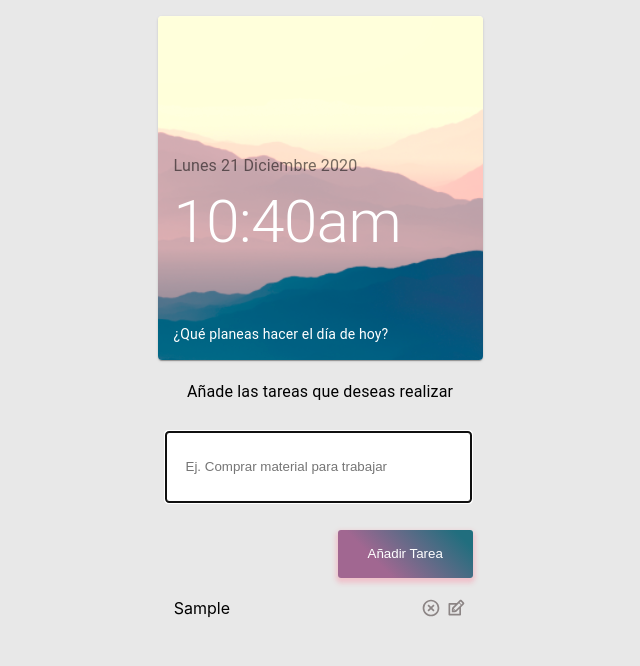
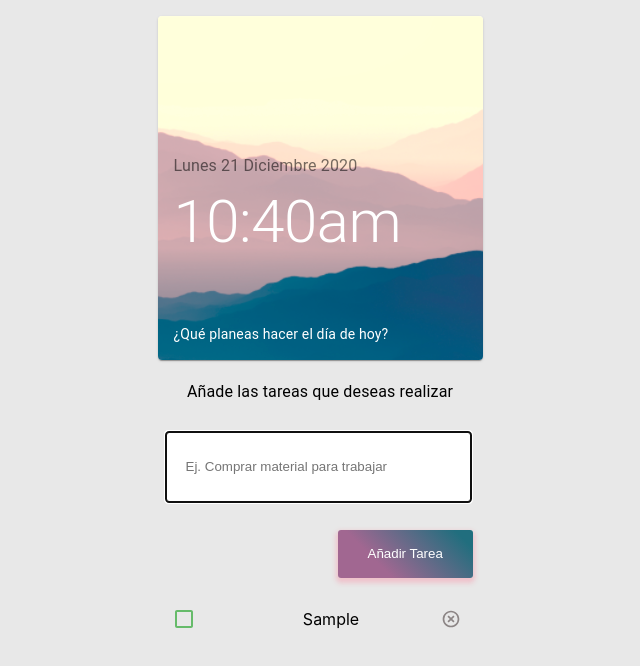
Before and after one commit to seha3/monoku, a React (Create React App) app: page / in a window 1280 px wide. Both pictures are taken after typing "Sample" into the empty fields and a click on the button "Añadir Tarea". Shown: the top 666 px of the page, without its empty margins (320-960 px from the left). Built offline with nearby package versions, Linux system fonts and the light colour scheme; no server answers.

Commit message:
clean code

```diff
--- /dev/null
+++ b/src/components/Task.js
@@ -0,0 +1,132 @@
+//extraer funcionalidad que compone a una tarea (hacer una tarea)
+// checkedbox, input(texto), borrar tarea, editar tarea
+import React, { useState } from 'react'
+import { makeStyles } from '@material-ui/core/styles';
+import FormControlLabel from '@material-ui/core/FormControlLabel';
+import { RiCloseCircleLine } from 'react-icons/ri'
+import { withStyles } from '@material-ui/core/styles';
+import Checkbox from '@material-ui/core/Checkbox';
+import { green } from '@material-ui/core/colors';
+import axios from 'axios';
+import Modal from '@material-ui/core/Modal';
+
+const useStyles = makeStyles({
+    modal: {
+        display: 'flex',
+        alignItems: 'center',
+        justifyContent: 'start',
+        flexWrap: 'wrap',
+        margin: 'auto',
+        marginTop: 30,
+        width: 305,
+        height: 350,
+        backgroundColor: 'white',
+      },
+      h2: {
+        display: 'flex',
+        marginBottom: 10,
+        width: 280,
+        marginLeft: 25
+      },
+      text: {
+          marginLeft: 25,
+      }
+  });
+
+const GreenCheckbox = withStyles({
+    root: {
+      color: green[400],
+      '&$checked': {
+        color: green[600],
+      },
+    },
+    checked: {},
+  })((props) => <Checkbox color="default" {...props} />);
+
+function Task({isComplete, id, text, notes, getTodo, input}) {
+    const classes = useStyles();
+
+    const [checked, setChecked] = useState(isComplete);
+
+    const removeTodo = async () => {
+        //hacer la petición
+        await axios.delete(`https://monoku-tasks.herokuapp.com/jtxfoXn2me1c7Tj7B8wn/${id}/delete`
+        ).then(res => {
+            getTodo()
+        }).catch(error => {
+            alert('no se puede eliminar la tarea')
+        })
+    }
+
+    const fetch = async (check) => {
+        await axios.put(`https://monoku-tasks.herokuapp.com/jtxfoXn2me1c7Tj7B8wn/${id}/update`, { "checked": check }
+          ).then(res => {
+              setChecked(check)
+        }).catch(error => {
+            console.log(error.response);
+          });
+    }
+
+    const handleCheck = (event) => {
+        fetch(event.target.checked)
+    }
+
+    //Modal
+    const [open, setOpen] = useState(false);
+
+    const handleOpen = () => {
+        setOpen(true);
+    }
+
+    const handleClose = () => {
+        setOpen(false);
+    }
+
+    const body = (
+        <div className={classes.modal}>
+            <div>
+                <h2 className={classes.h2}>{input}</h2>
+                <hr />
+            </div>
+            <div className={classes.text}>
+                <p>Título</p>
+                <p>Subtítulo</p>
+                <p>Texto en bold</p>
+                <p>Texto en cursiva</p>
+                <p>Texto por defecto</p>
+            </div>
+
+        </div>
+      ); // --> aquí termina Modal
+
+    return (
+        <div
+            className={checked ? 'todo-row complete' : 'todo-row'}
+            key={id}
+        >
+            <FormControlLabel
+                control={<GreenCheckbox/>}
+                checked={checked}
+                onChange={handleCheck}
+                name="checked"
+            />
+            <div key={id} onClick={() => handleOpen()}>
+                {text}
+            </div>
+            <div className="icons">
+                <RiCloseCircleLine
+                    onClick={() => removeTodo()}
+                    className='delete-icon'
+                />
+            </div>
+            <Modal
+                open={open}
+                onClose={handleClose}
+            >
+                {body}
+            </Modal>
+        </div>
+    )
+}
+
+export default Task
--- a/src/components/Todo.js
+++ /dev/null
@@ -1,45 +0,0 @@
-import React, {useState} from 'react'
-import TodoForm from './TodoForm'
-import { RiCloseCircleLine } from 'react-icons/ri'
-import { TiEdit } from 'react-icons/ti'
-
-
-function Todo({ todos, completeTodo, removeTodo, updateTodo }) {
-    const [edit, setEdit] = useState({
-        id: null,
-        value: ''
-    });
-    const submitUpdate = value => {
-        updateTodo(edit.id, value)
-        setEdit({
-            id: null,
-            value: ''
-        })
-    }
-    if (edit.id) {
-        return <TodoForm edit={edit} onSubmit={submitUpdate} />;
-    }
-
-    return todos.map((todo, index) => (
-        <div
-            className={todo.isComplete ? 'todo-row complete' : 'todo-row'}
-            key={index}
-        >
-            <div key={todo.id} onClick={() => completeTodo(todo.id)}>
-                {todo.text}
-            </div>
-            <div className="icons">
-                <RiCloseCircleLine
-                    onClick={() => removeTodo(todo.id)}
-                    className='delete-icon'
-                />
-                <TiEdit
-                    onClick={() => setEdit({ id: todo.id, value: todo.text})}
-                    className='edit-icon'
-                />
-            </div>
-        </div>
-    ))
-}
-
-export default Todo
--- a/src/components/TodoForm.js
+++ b/src/components/TodoForm.js
@@ -1,6 +1,5 @@
 import React, { useState, useEffect, useRef } from 'react'
 import { makeStyles } from '@material-ui/core/styles';
-import Modal from '@material-ui/core/Modal';
 import axios from 'axios';
 
 const useStyles = makeStyles({
@@ -31,27 +30,7 @@ const useStyles = makeStyles({
         boxSizing: "border-box",
         borderColor: '#a16791',
         color: '#216e7e'
-    },
-    modal: {
-        display: 'flex',
-        alignItems: 'center',
-        justifyContent: 'start',
-        flexWrap: 'wrap',
-        margin: 'auto',
-        marginTop: 30,
-        width: 305,
-        height: 350,
-        backgroundColor: 'white',
-      },
-      h2: {
-        display: 'flex',
-        marginBottom: 10,
-        width: 280,
-        marginLeft: 25
-      },
-      text: {
-          marginLeft: 25,
-      }
+    }
   });
 
 function TodoForm(props) {
@@ -60,34 +39,6 @@ function TodoForm(props) {
     const [input, setInput] = useState(props.edit ? props.edit.value : '')
 
     const inputRef = useRef(null)
-
-    //Modal
-    const [open, setOpen] = useState(false);
-
-    const handleOpen = () => {
-        setOpen(true);
-    }
-
-    const handleClose = () => {
-        setOpen(false);
-    }
-
-    const body = (
-        <div className={classes.modal}>
-            <div>
-                <h2 className={classes.h2}>{input}</h2>
-                <hr />
-            </div>
-            <div className={classes.text}>
-                <p>Título</p>
-                <p>Subtítulo</p>
-                <p>Texto en bold</p>
-                <p>Texto en cursiva</p>
-                <p>Texto por defecto</p>
-            </div>
-
-        </div>
-      ); // --> aquí termina Modal
 
     useEffect(() => {
         inputRef.current.focus()
@@ -99,84 +50,31 @@ function TodoForm(props) {
 
     const handleSubmit = e => {
         e.preventDefault();
-    //     let requestRegister = {
-    //             "text": input,
-    //             "notes": "tarea nueva Sil"
-    //   }
+        let requestRegister = {
+                "text": input,
+                "notes": "tarea nueva Sil"
+      }
 
-    //     const fetch = async () => {
-    //         let res = await axios.post('https://monoku-tasks.herokuapp.com/jtxfoXn2me1c7Tj7B8wn/add/', requestRegister
-    //             // `${config["url-funnel"]}/v1/landing/` + idFunnel + `/prescore`, rqstService
-    //           ).then(res => {
-    //             console.log(res)
-    //           }).catch(error => {
-    //             console.log(error.response);
-    //           });
-    //         // const { data } = await axios.get('https://monoku-tasks.herokuapp.com/jtxfoXn2me1c7Tj7B8wn/all')
-    //         // .then{console.log(data)}
-    //         // setList(data)
-    //     }
-    //     fetch()
+    const fetch = async () => {
+        await axios.post('https://monoku-tasks.herokuapp.com/jtxfoXn2me1c7Tj7B8wn/add', requestRegister
+            ).then(res => {
+                console.log(res)
+            }).catch(error => {
+                console.log(error.response);
+            });
+        }
+        fetch()
         props.onSubmit({
             id: Math.floor(Math.random() * 10000),
             text: input
         });
-
         setInput('');
     };
-
-    //API monoku
-    useEffect(() => {
-        const fetch = async () => {
-            let res = await axios.get('https://monoku-tasks.herokuapp.com/jtxfoXn2me1c7Tj7B8wn/all'
-                // `${config["url-funnel"]}/v1/landing/` + idFunnel + `/prescore`, rqstService
-              ).then(res => {
-                console.log(res)
-              }).catch(error => {
-                console.log(error.response);
-              });
-            // const { data } = await axios.get('https://monoku-tasks.herokuapp.com/jtxfoXn2me1c7Tj7B8wn/all')
-            // .then{console.log(data)}
-            // setList(data)
-        }
-        fetch()
-    }, [])
-
-
-    // return (
-    //     list.map(
-    //         //renderizado de tus componentes todo
-    //     )
-    // )
 
 
     return (
         <div className={classes.root}>
             <form onSubmit={handleSubmit}>
-                {props.edit ? (
-                    <>
-                    <input
-                        type="text"
-                        style={{ margin: 8 }}
-                        placeholder="Edita tu tarea"
-                        value={input}
-                        onChange={handleChange}
-                        ref={inputRef}
-                        className={classes.input}
-                        onClick={handleOpen}
-                    />
-                    <br/>
-                    <br/>
-                    <button
-                        className={classes.button}
-                        value={input}
-                        onClick={handleChange}
-                    >
-                        Editar Tarea
-                    </button>
-                    </>
-                    ) : (
-                    <>
                     <input
                         type="text"
                         style={{ margin: 8 }}
@@ -195,17 +93,7 @@ function TodoForm(props) {
                     >
                         Añadir Tarea
                     </button>
-                    </>
-                    )
-                }
-
             </form>
-            <Modal
-                open={open}
-                onClose={handleClose}
-            >
-                {body}
-            </Modal>
         </div>
     )
 }
--- a/src/components/TodoList.js
+++ b/src/components/TodoList.js
@@ -1,6 +1,7 @@
-import React, {useState} from 'react'
+import React, { useState, useEffect } from 'react'
 import TodoForm from './TodoForm'
-import Todo from './Todo'
+import Task from './Task';
+import axios from 'axios';
 
 function TodoList() {
     const [todos, setTodos] = useState([])
@@ -16,34 +17,33 @@ function TodoList() {
         // console.log(todo, ...todos);
     };
 
-    const updateTodo = (todoId, newValue) => {
-        if (!newValue.text || /^\s*$/.test(newValue.text)) {
-            return;
-        }
-        setTodos(prev => prev.map(item => (item.id === todoId ? newValue : item))
-        );
-    }
+    //API monoku
+    useEffect(() => {
+        fetch()
+    }, [])
 
-    const removeTodo = id => {
-        const removeArr = [...todos].filter(todo => todo.id !== id)
-
-        setTodos(removeArr);
-    };
-
-    const completeTodo = id => {
-        let updatedTodos = todos.map(todo => {
-            if (todo.id === id) {
-                todo.isComplete = !todo.isComplete;
-            }
-            return todo;
-        });
-        setTodos(updatedTodos);
+    const fetch = async () => {
+        await axios.get('https://monoku-tasks.herokuapp.com/jtxfoXn2me1c7Tj7B8wn/all'
+          ).then(res => {
+              setTodos(res.data)
+              console.log(res)
+          }).catch(error => {
+            console.log(error.response);
+          });
     }
 
     return (
         <div>
             <TodoForm onSubmit={addTodo} />
-            <Todo todos={todos} completeTodo={completeTodo} removeTodo={removeTodo} updateTodo={updateTodo}/>
+            { todos.map((todo, index) => (
+                <Task
+                    id={todo.id}
+                    isComplete={todo.checked}
+                    notes={todo.notes}
+                    text={todo.text}
+                    getTodo={fetch}
+                />
+            ))}
         </div>
     )
 }
```
Also changed, not shown: 1 other file (tests, documents, lock files or other folders).
